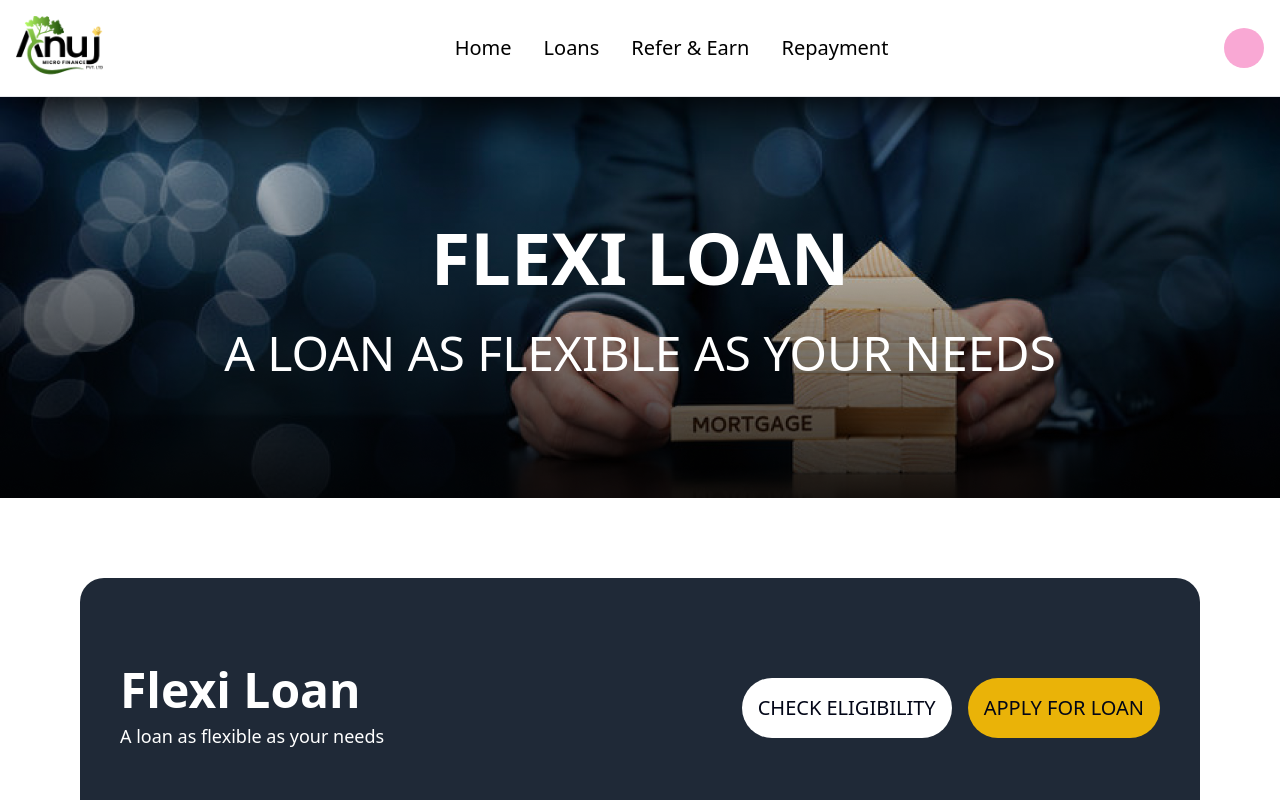
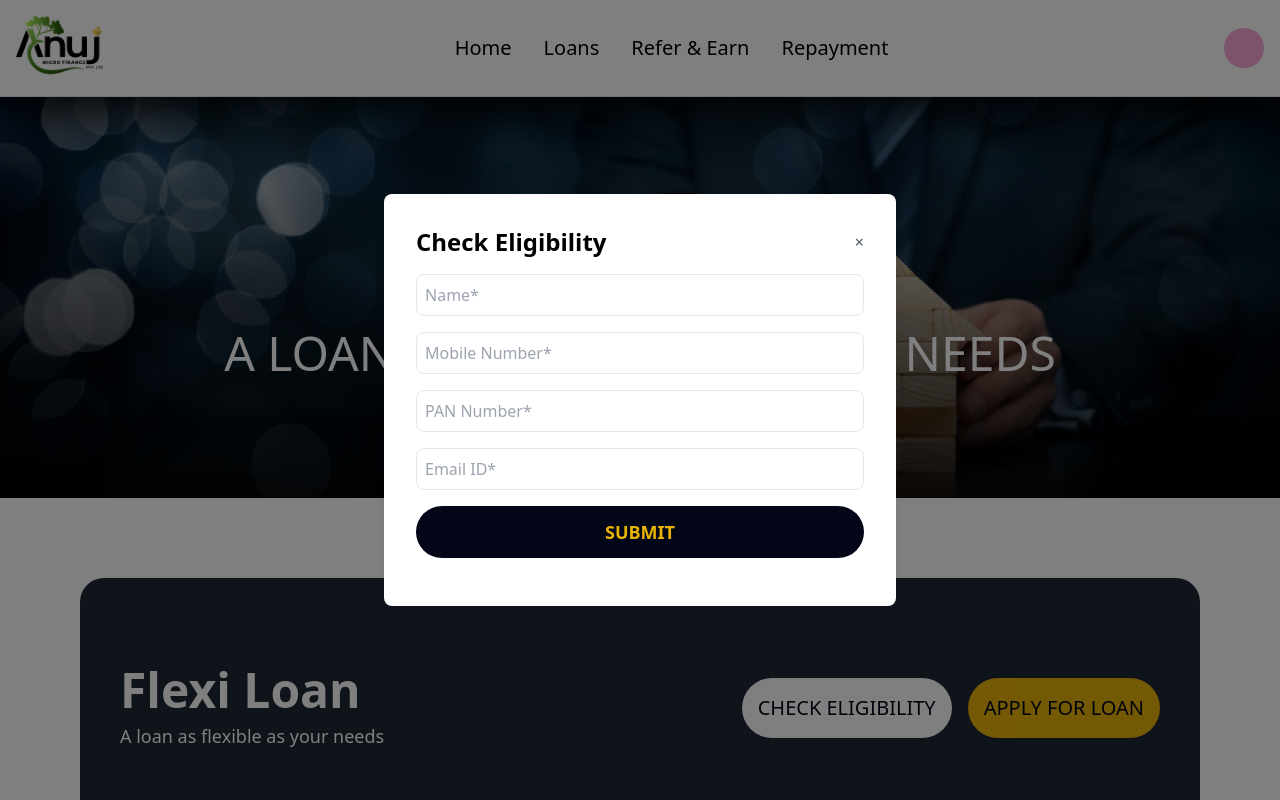
Before and after one commit to bleatingchef/Micro_finance, a React (Vite) app: page /loans in a window 1280 px wide. Both pictures are taken after a click on the button "CHECK ELIGIBILITY". Shown: the top 800 px of the page. Built offline with nearby package versions, Linux system fonts and the light colour scheme.

Commit message:
first commit

```diff
--- a/src/Components/Eligibilty.jsx
+++ b/src/Components/Eligibilty.jsx
@@ -18,6 +18,25 @@ const Eligibilty = () => {
 
   const toggleModal = () => {
     setIsModalOpen(!isModalOpen);
+  };
+
+  const [isEligibilityModalOpen, setIsEligibilityModalOpen]=useState(false);
+  const [eligibilityformData, setEligibilityformData] = useState({
+    name: '',
+    mobile: '',
+    pan: '',
+    email: ''
+  });
+  const EligibilitytoggleModal=()=>{
+    setIsEligibilityModalOpen(!isEligibilityModalOpen);
+  }
+
+  const ELigibilityhandleChange = (e) => {
+    const { name, value } = e.target;
+    setEligibilityformData((prevData) => ({
+      ...prevData,
+      [name]: value
+    }));
   };
 
   const handleChange = (e) => {
@@ -48,6 +67,17 @@ const Eligibilty = () => {
       // Handle the error (e.g., show an error message)
     }
   };
+const hanldeEligibilitySubmit =async (e)=>{
+  e.preventDefault();
+  try {
+    const response =await axios.post(`http://localhost:5000/api/eligible/eligibility`,eligibilityformData,{withCredentials: true});
+    console.log("eligibility data submitted successfully",response.data);
+    EligibilitytoggleModal();
+  } catch (error) {
+    console.error('Error submitting eligibility check:', error);
+  }
+}
+
 
   const handleDetails = async (e)=>{
     e.preventDefault();
@@ -59,6 +89,7 @@ const Eligibilty = () => {
       console.error('Error submitting details:', error);
     }
   }
+
 
   return (
     <div className='flex flex-col justify-center items-center px-4 sm:px-10 md:px-20 py-10 sm:py-20'>
@@ -72,7 +103,9 @@ const Eligibilty = () => {
           </div>
           {/* Buttons Section */}
           <div className='flex flex-col sm:flex-row mt-4 sm:mt-0 ml-auto space-y-4 sm:space-y-0 sm:space-x-4'>
-            <button className='bg-white p-3 sm:p-4 text-center text-slate-950 text-lg sm:text-xl rounded-full hover:bg-slate-950 hover:text-white hover:outline hover:outline-slate-950'>
+            <button className='bg-white p-3 sm:p-4 text-center text-slate-950 text-lg sm:text-xl rounded-full hover:bg-slate-950 hover:text-white hover:outline hover:outline-slate-950'
+            onClick={EligibilitytoggleModal}
+            >
               CHECK ELIGIBILITY
             </button>
             <button
@@ -245,6 +278,74 @@ const Eligibilty = () => {
           </div>
         </div>
       )}
+{/* Modal for Check Eligibility for Loan */}
+{isEligibilityModalOpen && (
+        <div className='fixed inset-0 bg-black bg-opacity-50 flex justify-center items-center z-50'>
+          <div className='bg-white p-8 rounded-lg shadow-lg max-w-lg w-full'>
+            <div className='flex justify-between items-center mb-4'>
+              <h2 className='text-2xl font-semibold'>Check Eligibility</h2>
+              <button className='text-gray-600 hover:text-gray-900' onClick={EligibilitytoggleModal}>
+                &times;
+              </button>
+            </div>
+            <form onSubmit={hanldeEligibilitySubmit}>
+              <div className="mb-4">
+                <input
+                  type="text"
+                  id="name"
+                  name="name"
+                  placeholder="Name*"
+                  className="w-full p-2 border rounded-lg"
+                  value={eligibilityformData.name}
+                  onChange={ELigibilityhandleChange}
+                  required
+                />
+              </div>
+              <div className="mb-4">
+                <input
+                  type="text"
+                  id="mobile"
+                  name="mobile"
+                  placeholder="Mobile Number*"
+                  className="w-full p-2 border rounded-lg"
+                  value={eligibilityformData.mobile}
+                  onChange={ELigibilityhandleChange}
+                  required
+                />
+              </div>
+              <div className="mb-4">
+                <input
+                  type="text"
+                  id="pan"
+                  name="pan"
+                  placeholder="PAN Number*"
+                  className="w-full p-2 border rounded-lg"
+                  value={eligibilityformData.pan}
+                  onChange={ELigibilityhandleChange}
+                  required
+                />
+              </div>
+              <div className="mb-4">
+                <input
+                  type="email"
+                  id="email"
+                  name="email"
+                  placeholder="Email ID*"
+                  className="w-full p-2 border rounded-lg"
+                  value={eligibilityformData.email}
+                  onChange={ELigibilityhandleChange}
+                  required
+                />
+              </div>
+              <div className="mb-4">
+                <button className='bg-slate-950 text-yellow-500 p-3 w-full rounded-full text-lg font-semibold hover:bg-white hover:text-slate-950 hover:outline hover:outline-slate-950'>
+                  SUBMIT
+                </button>
+              </div>
+            </form>
+          </div>
+        </div>
+      )}
     </div>
   );
 }
```
Also changed, not shown: 1 other file (tests, documents, lock files or other folders).
